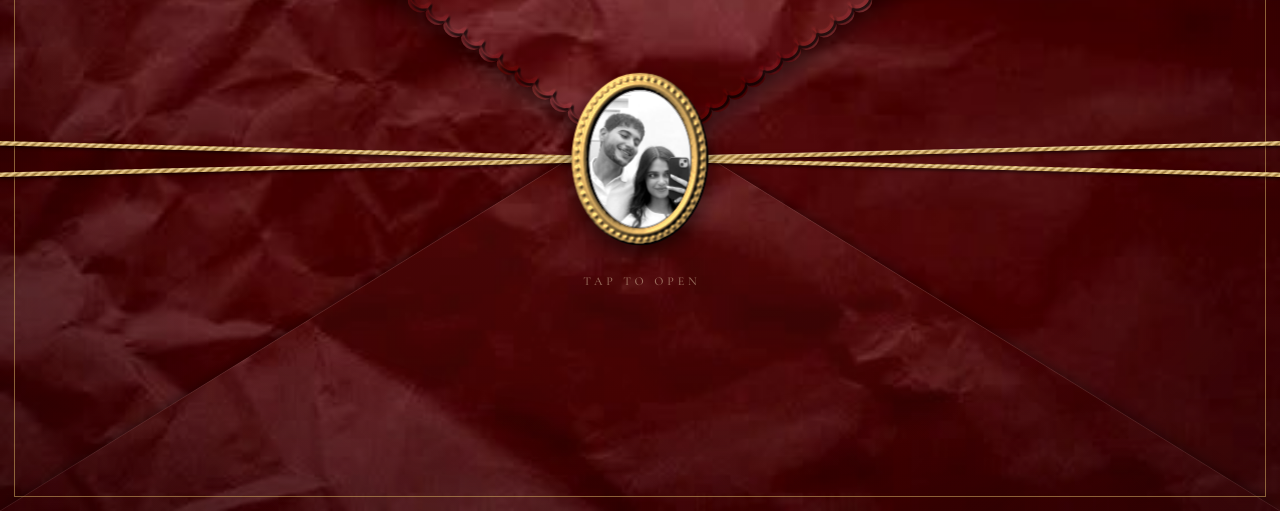
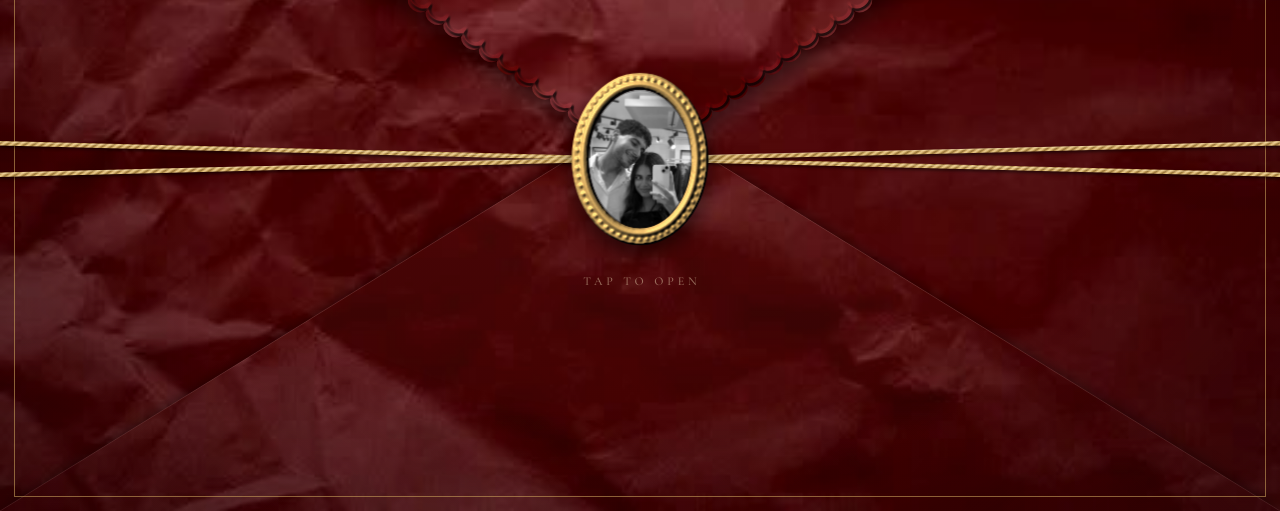
Before and after one commit to kyrellosandmeryam/km2026, a plain HTML site: page index.html in a window 1280 px wide. Shown: the part 289-800 px from the top of the page. Drawn offline with nearby package versions, Linux system fonts and the light colour scheme.

Commit message:
Add files via upload

```diff
--- a/index.html
+++ b/index.html
@@ -170,7 +170,7 @@ body.opened main{opacity:1}
 .hero{--ph:min(128vw,66svh,760px);position:relative;min-height:100svh;display:flex;flex-direction:column;align-items:center;justify-content:flex-start;
   padding:calc(var(--ph) - 26px) 22px 56px;color:#f6efe4;text-align:center;overflow:hidden;background:rgb(55,8,16)}
 .hero-bg{position:absolute;left:0;right:0;top:0;height:var(--ph);overflow:hidden}
-.hero-bg img{width:100%;height:100%;object-fit:cover;object-position:50% 32%;filter:grayscale(1) sepia(.2) contrast(1.05) brightness(.85);transform:translateX(10%) scale(1.32)}
+.hero-bg img{width:100%;height:100%;object-fit:cover;object-position:50% 40%;filter:grayscale(1) sepia(.2) contrast(1.05) brightness(.85);transform:translateX(10%) scale(1.32)}
 /* zoomed a little and nudged right so the two of you sit in the middle of the screen */
 body.opened .hero-bg img{transition:transform 16s ease-out;transform:translateX(9%) scale(1.2)}
 .hero::after{content:"";position:absolute;left:0;right:0;top:0;height:calc(var(--ph) + 1px);pointer-events:none;
@@ -506,8 +506,8 @@ const CONFIG = {
   mapsLink: "https://maps.app.goo.gl/7pJeU43gsQe5set17",   // Google Maps share link for the venue
   minCharge: "600 EGP per person",            // venue minimum charge
 
-  heroPhoto: "mirror.jpg",        // full-screen photo (shown in black & white)
-  photo1: "couple.jpg",           // tall print
+  heroPhoto: "couple.jpg",        // full-screen photo (shown in black & white)
+  photo1: "mirror.jpg",           // tall print
   photo2: "2.jpg",                // wide print
 
   music: "song.mp3",               // starts when the seal is tapped
@@ -609,7 +609,7 @@ const CONFIG = {
     return `<svg viewBox="0 0 160 200" aria-hidden="true"><defs>${goldFilter("frameF" + uid, 160, 200)}` +
       `<clipPath id="frameWin${uid}"><ellipse cx="80" cy="100" rx="58" ry="78"/></clipPath></defs>` +
       // the photo, black & white, faces centred in the oval
-      `<image href="${esc(CONFIG.heroPhoto)}" x="-20" y="-76" width="260" height="347" preserveAspectRatio="xMidYMid slice" clip-path="url(#frameWin${uid})" style="filter:grayscale(1) contrast(1.06) brightness(1.05)"/>` +
+      `<image href="${esc(CONFIG.heroPhoto)}" x="-6" y="-66" width="200" height="356" preserveAspectRatio="xMidYMid slice" clip-path="url(#frameWin${uid})" style="filter:grayscale(1) contrast(1.06) brightness(1.05)"/>` +
       `<ellipse cx="80" cy="100" rx="58" ry="78" fill="none" stroke="rgba(0,0,0,.35)" stroke-width="3"/>` +
       // gold frame: outer body, beaded ring, raised rim and inner bevel (a ring, so the photo shows through)
       `<g filter="url(#frameF${uid})">` +
```
Also changed, not shown: share.jpg.
